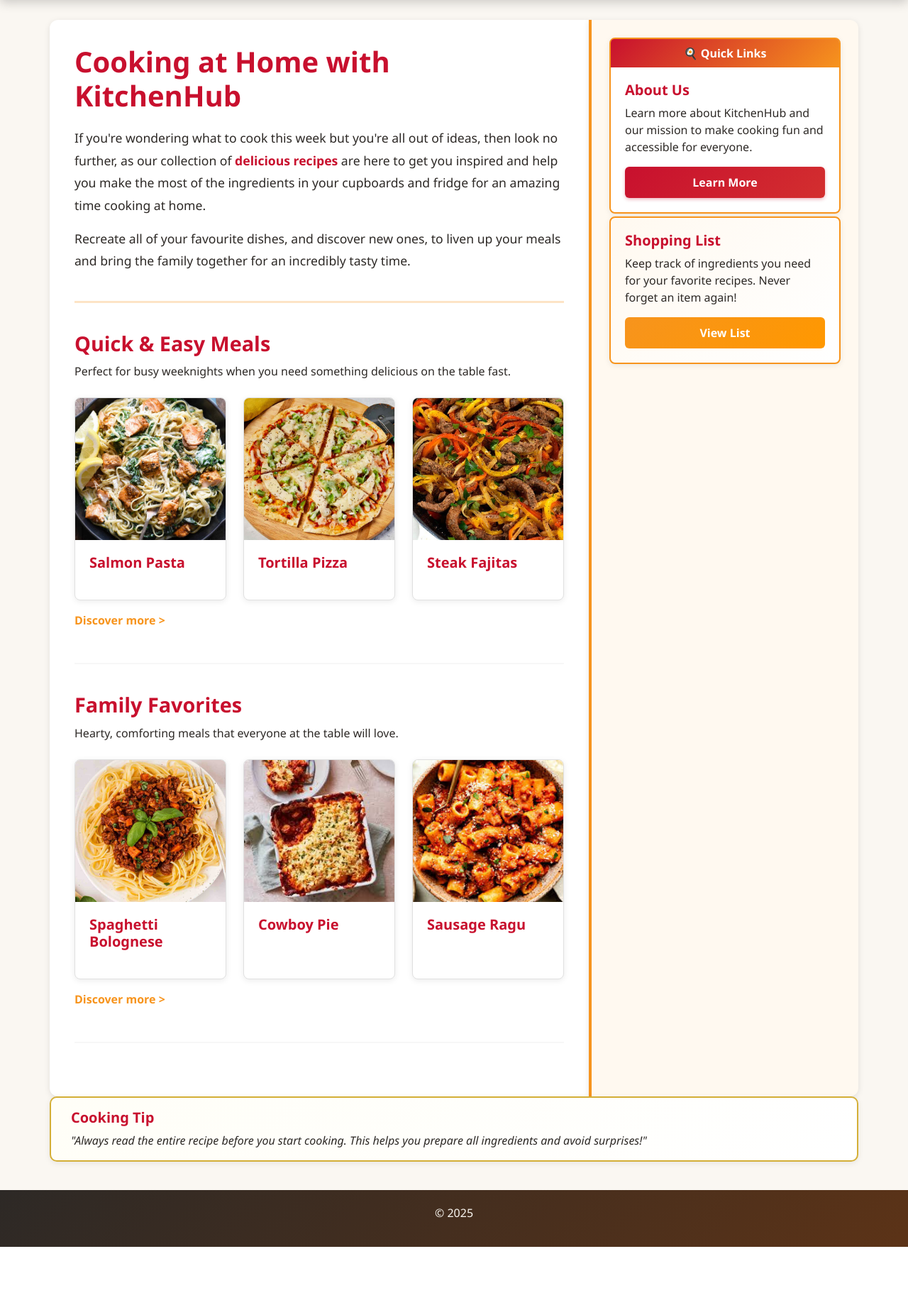
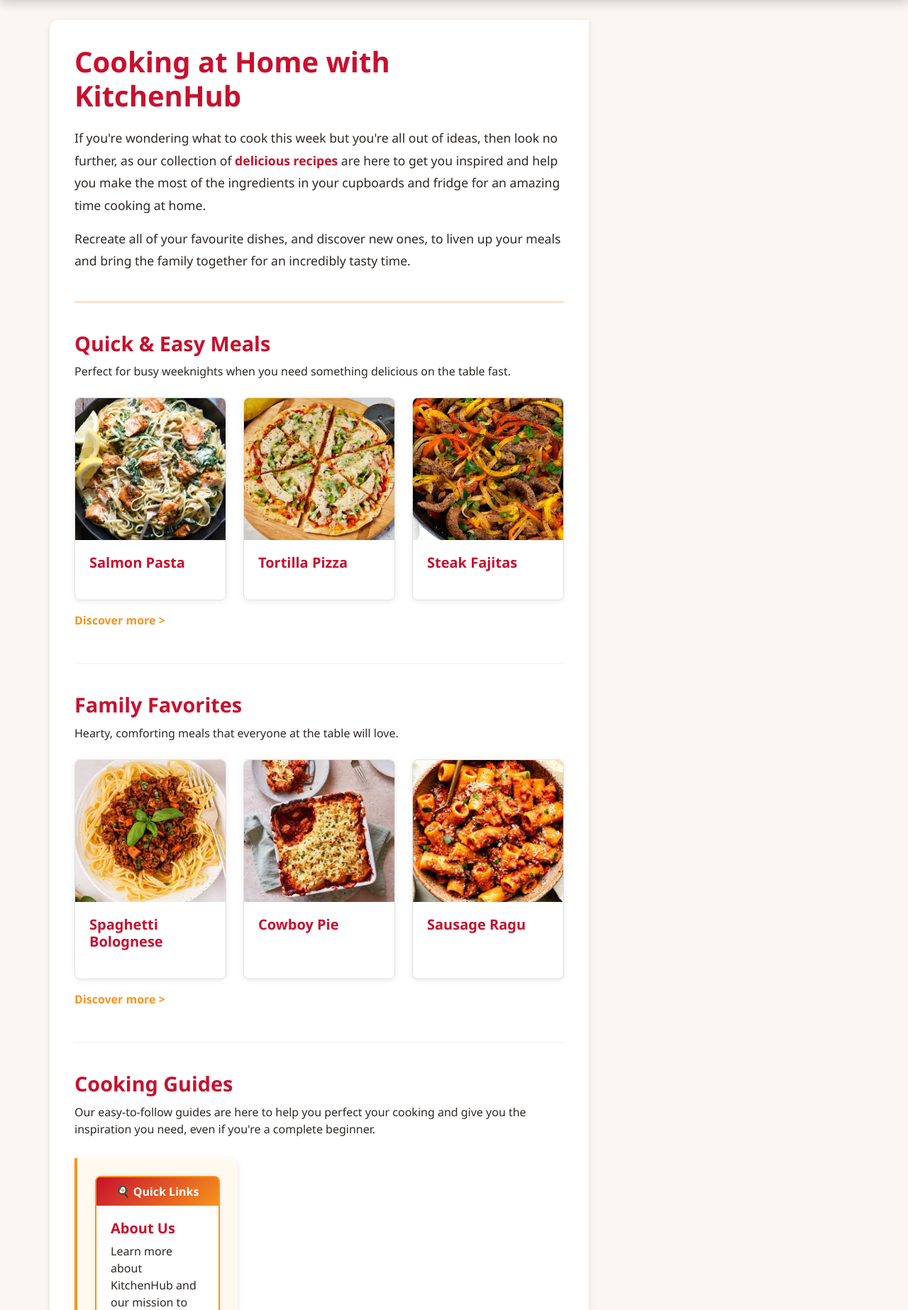
Before and after one commit to DaianaPopa/Food-RecipeManager--efssdProject-, a Flask app: page / in a window 1280 px wide. Shown: the part 80-1926 px from the top of the page at 71% size. Before the commit the page ends 1837 px from the top, so only its background shows below. Run offline with Flask 3, Linux system fonts and the light colour scheme; some libraries are stand-ins or nearby versions.

Commit message:
cooking guides

```diff
--- a/templates/home.html
+++ b/templates/home.html
@@ -131,4 +131,16 @@
 
     <hr style="border-top: 2px solid #e0e0e0; margin-bottom: 40px;">
 
+    <!-- Cooking guides -->
+    <div class="mb-5">
+        <h2 style="color: #c8102e; font-weight: bold; font-size: 1.8rem; margin-bottom: 10px;">
+            Cooking Guides
+        </h2>
+        <p style="color: #2d2926; margin-bottom: 25px;">
+            Our easy-to-follow guides are here to help you perfect your cooking and give you the inspiration you need,
+            even if you're a complete beginner.
+        </p>
+
+        <div class="row g-3 mb-3">
+
 {% endblock %}
```
